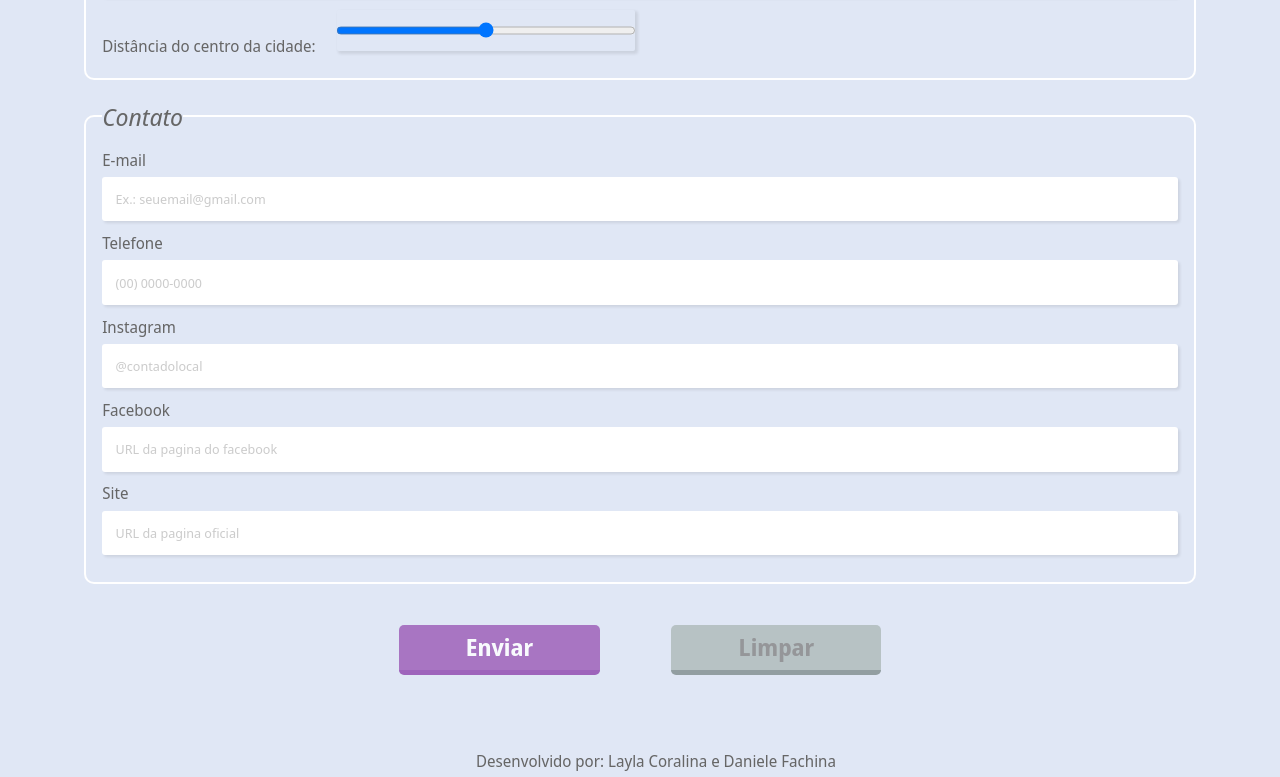
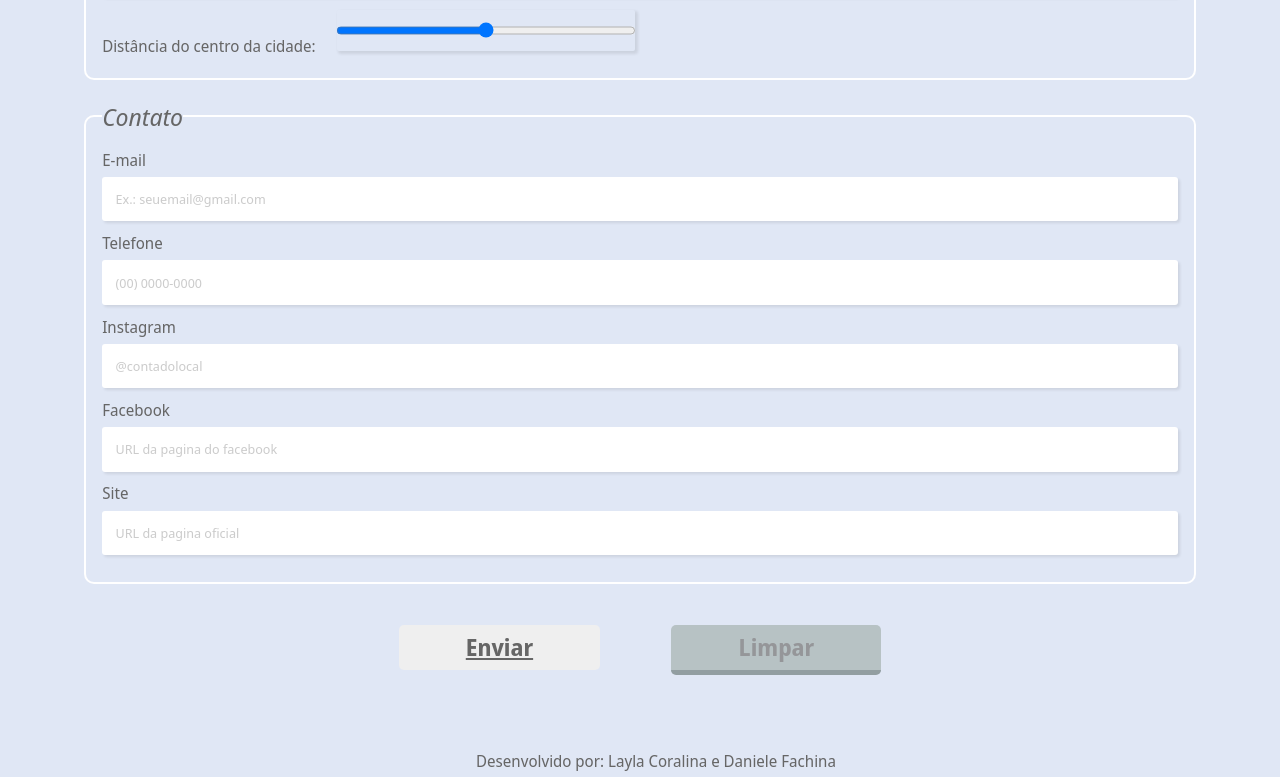
Before and after one commit to CoraLay/Formulario-FIAP, a plain HTML site: page index.html in a window 1280 px wide. Shown: the part 1776-2553 px from the top of the page. Drawn offline with Linux system fonts and the light colour scheme.

Commit message:
Update index.html

```diff
--- a/index.html
+++ b/index.html
@@ -151,7 +151,7 @@
 			</fieldset>
 
 			<div class="buttons">
-				<button type="submit">Enviar</button>
+				<button type="button"><a href="success.html">Enviar</a></button>
 				<button type="reset">Limpar</button>
 			</div>
 
```
